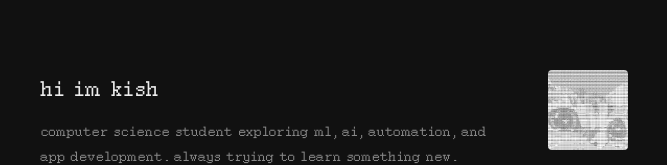
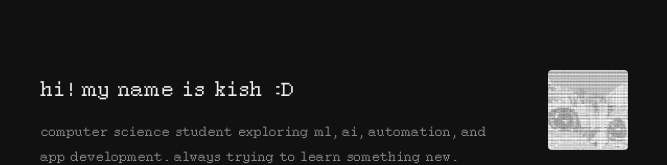
Before and after one commit to Kiizon/digiMe, a Next.js app: page / in a window 1280 px wide. Shown: the top 165 px of the page, without its empty margins (306-973 px from the left). Built offline with nearby package versions, Linux system fonts and the light colour scheme.

Commit message:
change intro

```diff
--- a/src/app/page.tsx
+++ b/src/app/page.tsx
@@ -55,7 +55,7 @@ export default function Home() {
       <header className="intro-header">
         <div className="intro-text">
           <h1 style={{ fontSize: "1.5rem", fontWeight: 500, marginBottom: "0.5rem" }}>
-            hi im kish
+            hi! my name is kish :D
           </h1>
           <p style={{ color: "var(--muted)", fontSize: "0.95rem", lineHeight: "1.5" }}>
             computer science student exploring ml, ai, automation, and app development. always trying to learn something new.
```
